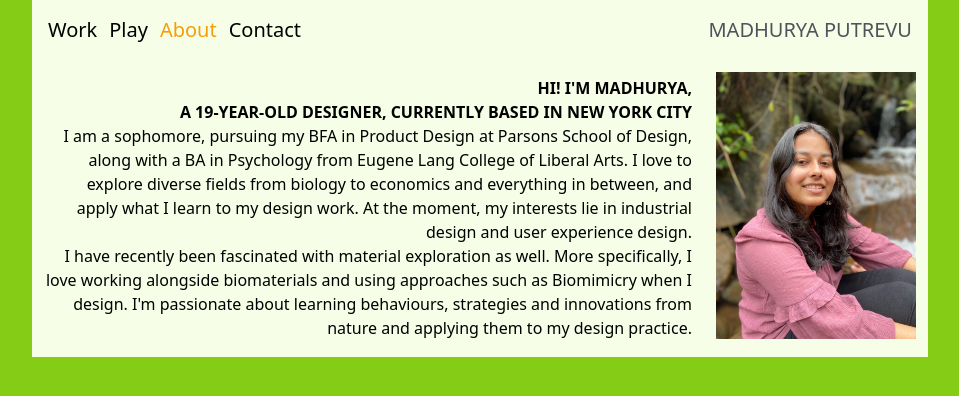
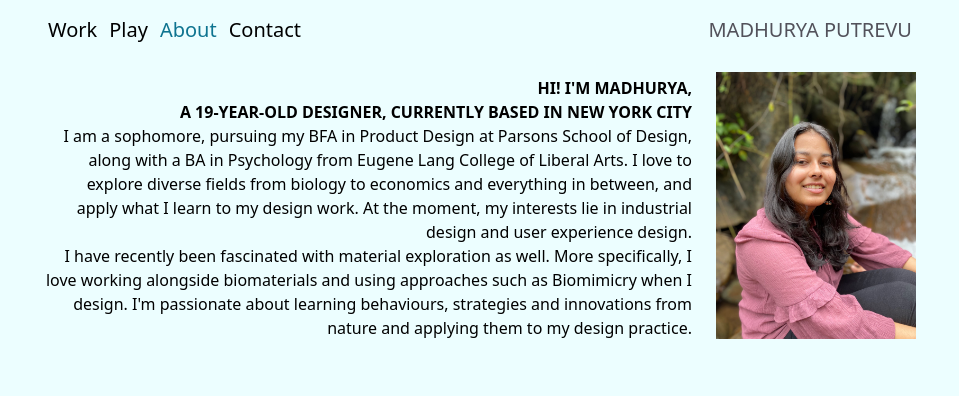
Before and after one commit to madhuryaputrevu/portfolio-website, a Next.js app: page /about in a window 1280 px wide. Shown: the top 396 px of the page, without its empty margins (160-1119 px from the left). Built offline with nearby package versions, Linux system fonts and the light colour scheme.

Commit message:
made changes to layout of about and contact

```diff
--- a/components/header.tsx
+++ b/components/header.tsx
@@ -27,7 +27,7 @@ export default function Header({active}: HeaderProps) {
     ];
 
     return (
-    <div className={`w-full flex flex-col bg-lime-50`}>
+    <div className={`w-full flex flex-col bg-cyan-50`}>
         <div className={`flex-grow flex flex-col items-center`}>
           <header className={`z-50 capitalize text-zinc-600 text-xl font-normal antialiased w-full flex flex-row justify-between px-4 py-4`}>
               <div className={``}>
@@ -43,7 +43,7 @@ export default function Header({active}: HeaderProps) {
                         <div key={item.href} className={`hidden md:block`}>
                             <Link href={item.href}>
                                 <a>
-                                    <span className={`${active == item.href ? `text-amber-500`: `text-black`} hover:text-amber-500 transition-all`}>
+                                    <span className={`${active == item.href ? `text-cyan-700`: `text-black`} hover:text-cyan-700 transition-all`}>
                                         {item.name}
                                     </span>
                                 </a>
--- a/pages/_app.tsx
+++ b/pages/_app.tsx
@@ -4,7 +4,7 @@ import Header from '../components/header'
 
 function MyApp({ Component, pageProps, ...appProps }: AppProps) {
   return (
-    <div className={`w-full min-h-screen bg-lime-500`}>
+    <div className={`w-full min-h-screen bg-cyan-50`}>
         <div className={`flex flex-col w-full md:px-24 lg:px-48`}>
             <div className={``}>
                 <Header active={appProps.router.pathname}/>
--- a/pages/about/index.tsx
+++ b/pages/about/index.tsx
@@ -4,7 +4,7 @@ import about_image from "../../public/about_image.jpg"
 
 const About: NextPage = () => {
     return (
-      <div className={`w-full flex flex-col md:flex-row mx-auto bg-lime-50`}>
+      <div className={`w-full flex flex-col md:flex-row mx-auto bg-cyan-50`}>
         <div className={`md:w-3/4 w-full md:mx-auto text-left md:text-right md:self-center align-top px-3 pt-3 pb-3`}>
           <p>
             <span className={`uppercase font-bold text-justify`}>
--- a/pages/contact/index.tsx
+++ b/pages/contact/index.tsx
@@ -2,11 +2,13 @@ import { NextPage } from "next";
 
 const Contact: NextPage = () => {
         return (
-            <div>
+            <div className={'w-full min-h-screen text-center bg-cyan-500'}>
                 <address>
                     email: <a href="mailto:madhuryaputrevu28@gmail.com">madhuryaputrevu28@gmail.com</a>
                 </address>
-                <p>instagram: <a href="http://instagram.com/_u/madhuryaputrevu">@madhuryaputrevu</a></p>
+                <p>
+                    instagram: <a href="http://instagram.com/_u/madhuryaputrevu">@madhuryaputrevu</a>
+                </p>
             </div>
         );
 }
```
